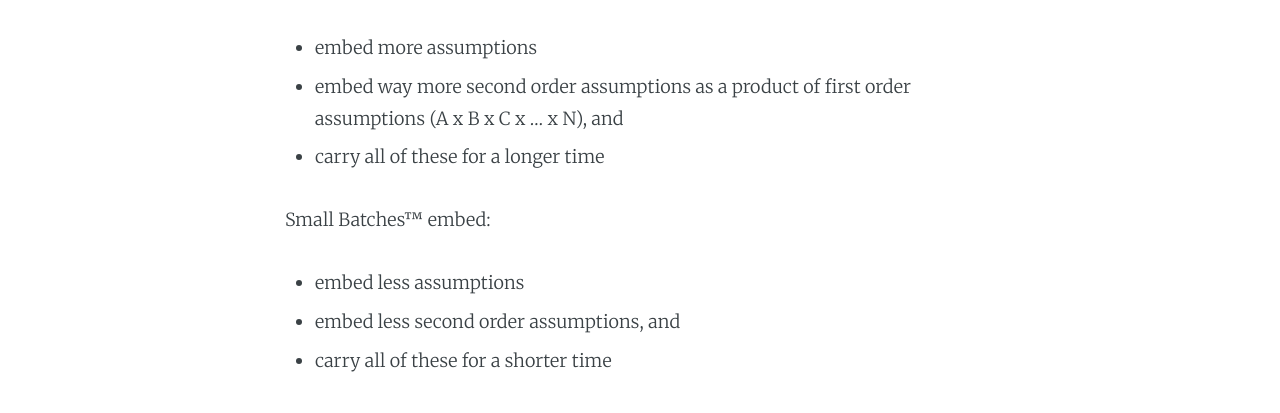
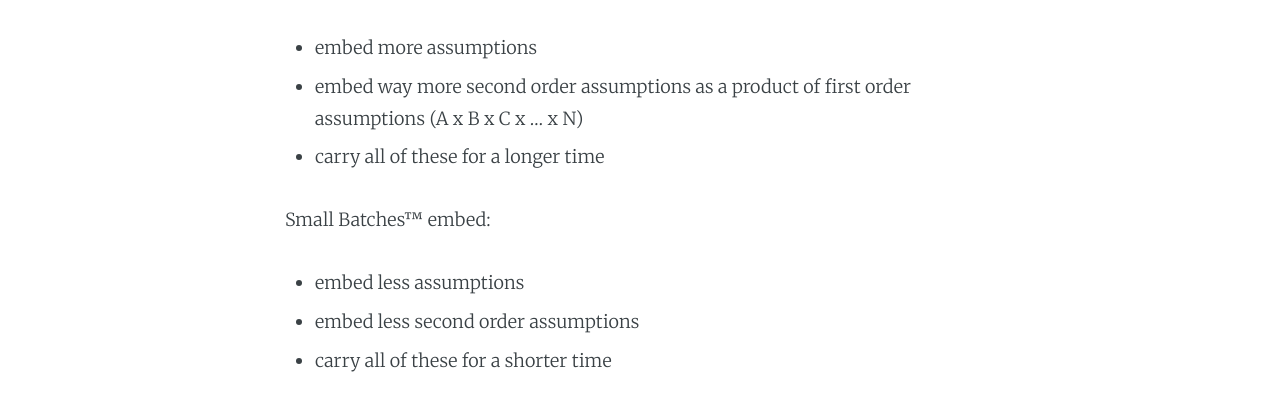
Before and after one commit to dragan-stepanovic/dragan-stepanovic.github.io, a Jekyll site: the page built from _posts/2020-09-17-big-batches-and-assumptions.md, in a window 1280 px wide. Shown: the part 322-735 px from the top of the page. Built offline with Jekyll 4.4.1, drawn with Linux system fonts in a browser that asks for light colours; our own code applies the rules of GitHub Pages for plain Markdown files; comment, search, counter and statistics services are not loaded.

Commit message:
Update 2020-09-17-big-batches-and-assumptions.md

```diff
--- a/_posts/2020-09-17-big-batches-and-assumptions.md
+++ b/_posts/2020-09-17-big-batches-and-assumptions.md
@@ -4,12 +4,12 @@
 
 Big Batches™:
 - embed more assumptions
-- embed way more second order assumptions as a product of first order assumptions (A x B x C x ... x N), and
+- embed way more second order assumptions as a product of first order assumptions (A x B x C x ... x N)
 - carry all of these for a longer time
 
 Small Batches™ embed:
 - embed less assumptions
-- embed less second order assumptions, and
+- embed less second order assumptions
 - carry all of these for a shorter time
 
 Which one of these are likely to have more waste compared to the amount of effort invested?
```
